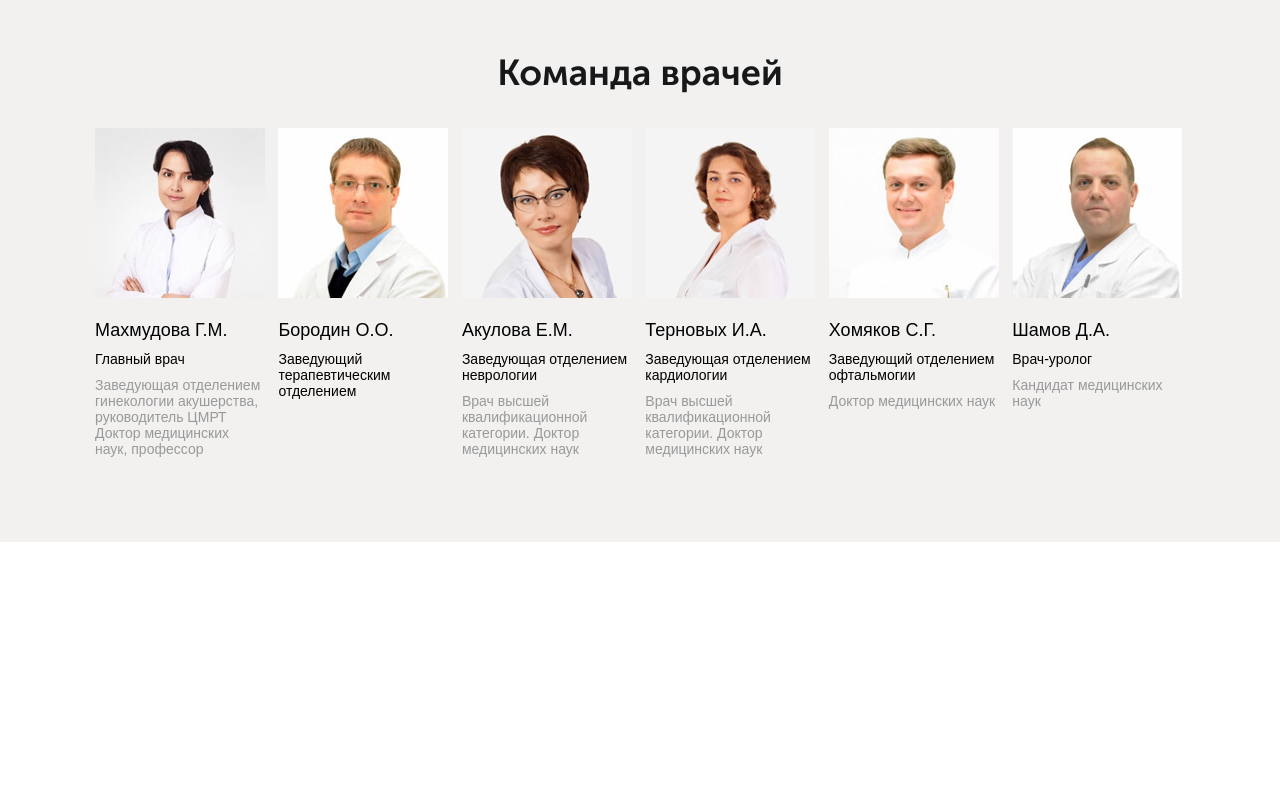
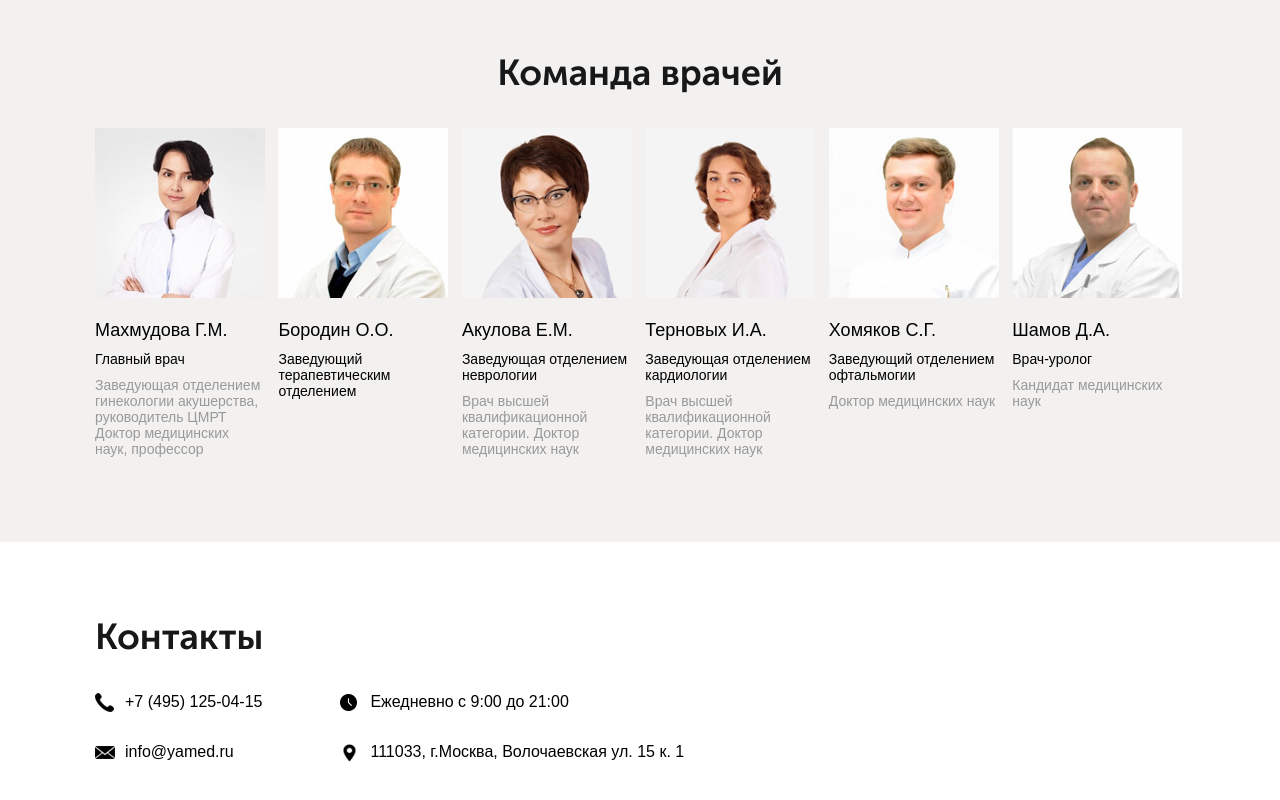
Before and after one commit to Swistikkk/rbk, a website: page app/index.html in a window 1280 px wide. Shown: the part 3692-4492 px from the top of the page. Before the commit the page ends 4234 px from the top, so only its background shows below. Drawn offline with nearby package versions, Linux system fonts and the light colour scheme.

Commit message:
added block contacts and block with map

```diff
--- a/app/index.html
+++ b/app/index.html
@@ -473,6 +473,40 @@
     </div><!-- /content-wrapper-->
   </div> <!-- /doctors -->
 
+  <!-- <div class="about-us">
+
+  </div> -->
+
+  <div id="contacts" class="contacts">
+
+    <div class="content-wrapper">
+      <h2 class="title">Контакты</h2>
+
+      <ul class="menu">
+        <li class="item">
+          <a class="item-link" href="">+7 (495) 125-04-15</a>
+        </li>
+        <li class="item">
+          <a class="item-link" href="">info@yamed.ru</a>
+        </li>
+      </ul>
+
+      <ul class="menu menu--next">
+        <li class="item">
+          Ежедневно с 9:00 до 21:00
+        </li>
+        <li class="item">
+          111033, г.Москва, Волочаевская ул. 15 к. 1
+        </li>
+      </ul>
+    </div><!-- /content-wrapper -->
+
+    <div id="map" class="map">
+      <script type="text/javascript" charset="utf-8" async="" src="https://api-maps.yandex.ru/services/constructor/1.0/js/?sid=uaMbOa6YO527ld7k8eF-DFXRTYWIi_Zf&amp;width=100%&amp;height=400&amp;lang=ru_RU&amp;sourceType=constructor&amp;scroll=true"></script>
+    </div>
+
+  </div>
+
   <script src="js/main.js"></script>
 </body>
 </html>
--- a/app/js/main.js
+++ b/app/js/main.js
@@ -34,6 +34,7 @@ document.addEventListener('DOMContentLoaded', function(){
   })
 
 
+
   // Скролл в меню до блока
 
   var menuItems = document.querySelectorAll('.main-header-menu .item-link');
@@ -47,6 +48,7 @@ document.addEventListener('DOMContentLoaded', function(){
         scrollTop: $($(this).attr('href')).offset().top}, 500, 'linear');
   	  }).stop(true);
   });
+
 
   // Табы
 
--- a/app/scss/modules/basic.scss
+++ b/app/scss/modules/basic.scss
@@ -771,3 +771,100 @@ body {
     }
   }
 }
+
+.about-us {
+  min-height: 820px;
+  background: url("../img/house.jpg");
+  background-size: cover;
+  background-position: center;
+}
+
+.contacts {
+  .content-wrapper {
+    @include clearfix-micro();
+  }
+
+  .title {
+    font-size: 36px;
+    font-family: $museo;
+    color: #17181a;
+    margin-bottom: 18px;
+    padding-top: 75px;
+    padding-bottom: 18px;
+
+    @include clearfix-micro();
+
+    // @include adaptive(pad) {
+    //   font-size: 58px;
+    //   line-height: 58px;
+    //   padding-top: 45px;
+    // }
+    //
+    // @include adaptive(mobile) {
+    //   font-size: 32px;
+    //   line-height: 32px;
+    //   padding-top: 25px;
+    // }
+  }
+
+  .menu {
+    margin: 0;
+    padding: 0;
+    float: left;
+    margin-right: 78px;
+
+    &:last-child {
+      margin-right: 0;
+    }
+
+    .item {
+      list-style: none;
+      font-size: 16px;
+      color: #000;
+      padding-left: 30px;
+      margin-bottom: 32px;
+      position: relative;
+
+      &:before {
+        content: '';
+        position: absolute;
+        top: 0;
+        left: 0;
+        background: url('../img/contacts_icon.png') no-repeat;
+        width: 19px;
+        height: 30px;
+      }
+
+      &:nth-child(2):before {
+        width: 20px;
+        height: 30px;
+        background-position: -36px 0;
+      }
+
+      &-link {
+        color: #000;
+        font-size: 16px;
+        text-decoration: none;
+      }
+    }
+
+    &--next {
+      .item {
+        &:nth-child(1):before {
+          background-position: -19px 0;
+          width: 17px;
+        }
+
+        &:nth-child(2):before {
+          background-position: -56px 0;
+          width: 15px;
+          left: 3px;
+        }
+      }
+    }
+  }
+
+  .map {
+    margin-top: 25px;
+  }
+}
```
Also changed, not shown: app/css/style.css, app/img/contacts_icon.png (added), app/img/house.jpg (added), app/img/photos_icon.png (added).
